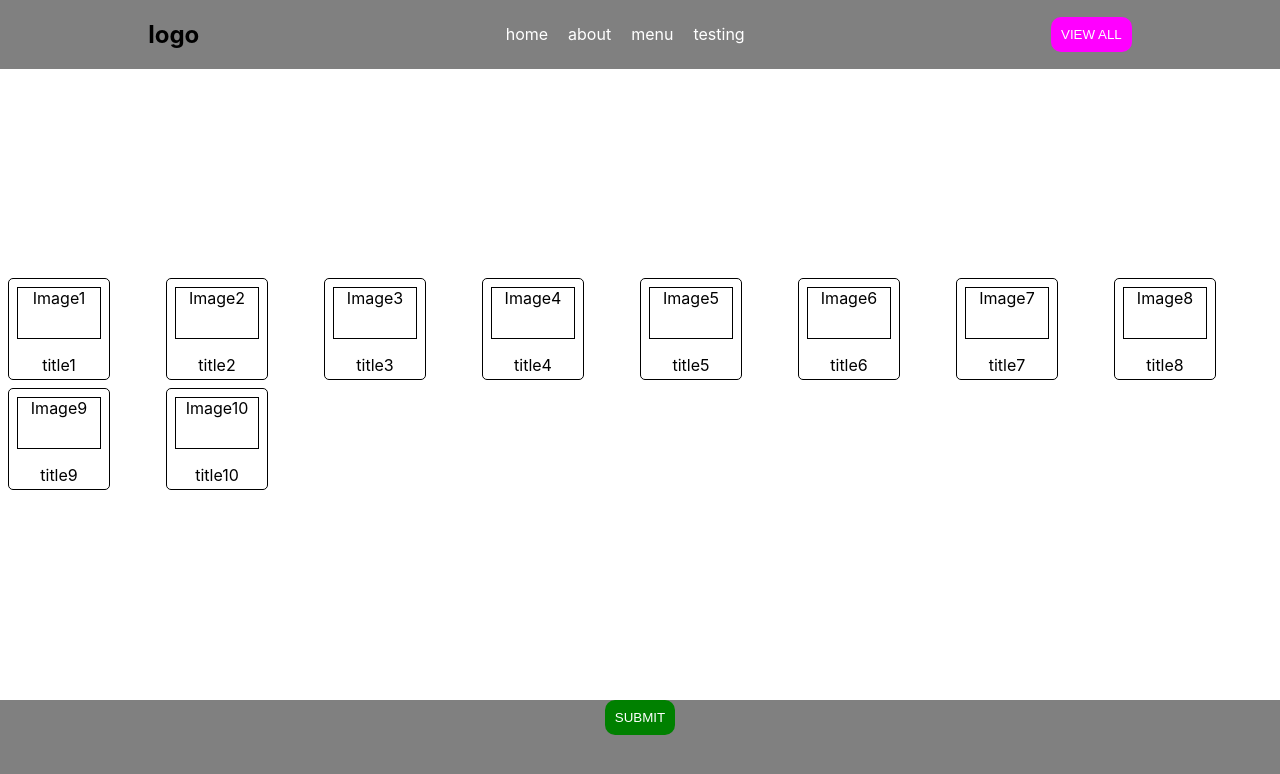
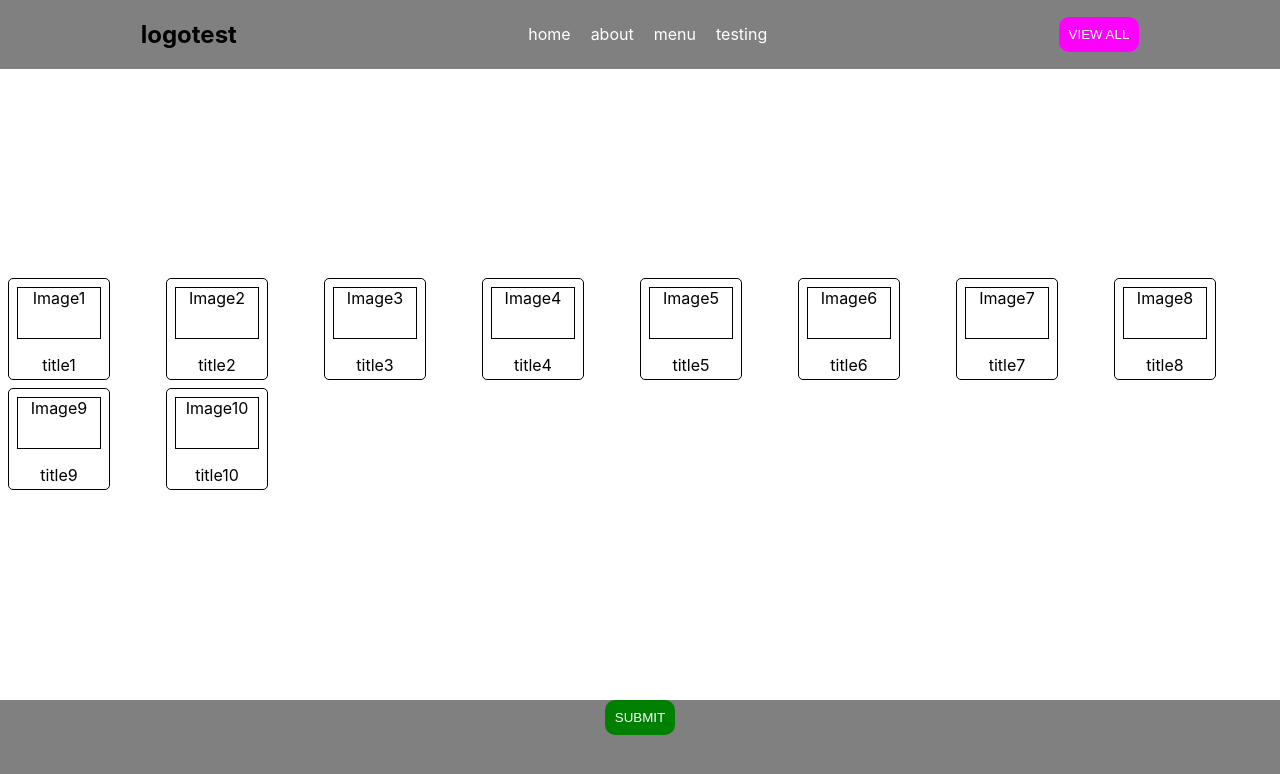
Before and after one commit to pratikkakani080/react-eve-batch-28-01, a React (Create React App) app: page / in a window 1280 px wide. Shown: the top 774 px of the page. Built offline with nearby package versions, Linux system fonts and the light colour scheme.

Commit message:
feat: useState hook

```diff
--- a/src/common/components/header/index.jsx
+++ b/src/common/components/header/index.jsx
@@ -1,9 +1,19 @@
-import React from 'react'
+import React, { useState } from 'react'
 import './header.css'
 import Button from '../../elements/button'
 import { test } from '../../utils'
 
 export default function Header() {
+    const [data, setData] = useState('test')
+    // let data2 = 'test'
+
+    const handleOnClick = () => {
+        setData('data_changed')
+        // data2 = 'data_changed'
+        console.log('inside_log**', data);
+    }
+    console.log('outside_log**', data);
+
     const callbkFn = (data) => {
         console.log('data***', data);
     }
@@ -11,7 +21,7 @@ export default function Header() {
         <div>
             <div className='header'>
                 <div className='left'>
-                    <h2>logo</h2>
+                    <h2>logo{data}</h2>
                 </div>
                 <div className='middle'>
                     <a href='#'>home</a>
@@ -23,6 +33,7 @@ export default function Header() {
                     <Button
                         color={'magenta'}
                         handler={callbkFn}
+                        handleOnClick={handleOnClick}
                     />
                 </div>
             </div>
--- a/src/common/elements/button/index.jsx
+++ b/src/common/elements/button/index.jsx
@@ -5,7 +5,8 @@ function Button({
     handler,
     className,
     color,
-    buttonText
+    buttonText,
+    handleOnClick
 }) {
     const test = 342353254352
     console.log('props**', handler && handler(test));
@@ -13,6 +14,7 @@ function Button({
         <button
             className={`button ${className}`}
             style={{ backgroundColor: color }}
+            onClick={handleOnClick}
         >
             {buttonText || 'View all'}
         </button>
```
Also changed, not shown: src/common/documents/index.js (added, +11 -0 lines).
